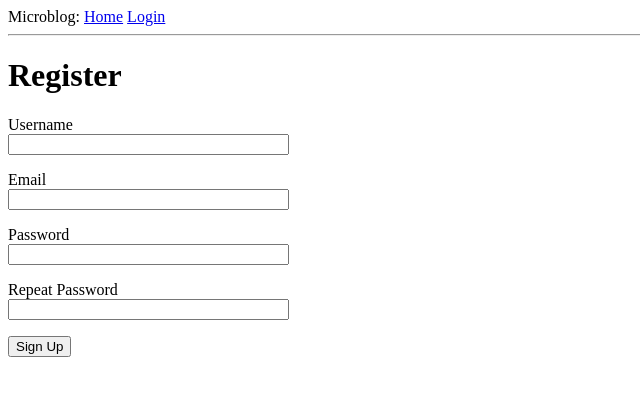
After one commit to noor188/Blog-Flask-Web-Application, a Flask app: page /register in a window 1280 px wide. The commit adds this page. Shown: the top 396 px of the page, without its empty margins (0-640 px from the left). Run offline with Flask 3, Linux system fonts and the light colour scheme.

Commit message:
User Login system done !

```diff
--- a/app/forms.py
+++ b/app/forms.py
@@ -1,9 +1,29 @@
 from flask_wtf import FlaskForm
 from wtforms import StringField, PasswordField, BooleanField, SubmitField
-from wtforms.validators import DataRequired
+from wtforms.validators import DataRequired, Email, EqualTo, ValidationError
+from app import db
+import sqlalchemy as sa
+from app.models import User
 
 class LoginForm(FlaskForm):
-    username = StringField('Username', validators=[DataRequired()])
-    password = PasswordField('Password', validators=[DataRequired()])
+    username    = StringField('Username', validators=[DataRequired()])
+    password    = PasswordField('Password', validators=[DataRequired()])
     remember_me = BooleanField('Remember Me')
-    submit = SubmitField('Sign In')
+    submit      = SubmitField('Sign In')
+
+class RegisterForm(FlaskForm):
+    username    = StringField('Username', validators=[DataRequired()])
+    email       = StringField('Email', validators=[DataRequired(), Email()])
+    password    = PasswordField('Password', validators=[DataRequired()])
+    password2   = PasswordField('Repeat Password', validators=[DataRequired(), EqualTo('password')])
+    submit      = SubmitField('Sign Up')
+
+    def validate_username(self, username):
+        statement = sa.select(User).where(User.username == username.data)
+        if db.session.scalar(statement):
+            raise ValidationError("username already exist!")
+
+    def validate_email(self, email):
+        statement = sa.select(User).where(User.email == email.data)
+        if db.session.scalar(statement):
+            raise ValidationError("email already exist!")
--- a/app/routes.py
+++ b/app/routes.py
@@ -1,11 +1,16 @@
-from app import app
-from flask import render_template, flash, redirect, url_for
-from app.forms import LoginForm
+from app import app, db
+from flask import render_template, flash, redirect, url_for, request, abort
+from app.forms import LoginForm, RegisterForm
+from flask_login import login_user, logout_user, login_required, current_user
+from app.models import User
+import sqlalchemy as sa
+from django.utils.http import url_has_allowed_host_and_scheme
 
 @app.route('/')
 @app.route('/index')
+@login_required
 def index():
-    user = {'username': 'Noor'}
+
     posts = [
     {
         'author': {'username':'John'},
@@ -15,12 +20,51 @@ def index():
         'author': {'username':'Suzan'},
         'body': 'The Avengers movie was so cool!'
     }]
-    return render_template('index.html', title='Home', user=user, posts=posts)
+    return render_template('index.html', title='Home', posts=posts)
 
 @app.route("/login", methods=['GET', 'POST'])
 def login():
+
+    if current_user.is_authenticated:
+        return redirect(url_for('index'))
     form = LoginForm()
     if form.validate_on_submit():
+
+        statment = sa.select(User).where( User.username== form.username.data)
+        user = db.session.scalar(statment)
+        if user is None or not (user.check_password(form.password.data)):
+            flash("Username does not exist or invalid password")
+            return redirect(url_for('login'))
+
+        login_user(user, remember=form.remember_me.data)
         flash("Login Requested for user {}, remember_me={}".format(form.username.data, form.remember_me.data))
+
+        next = request.args.get('next')
+        if not next or urlsplit(next).netloc != '':
+            next = url_for('index')
+
+        #return redirect(next or url_for('index'))
+        return redirect(next)
+    return render_template("login.html", title='Sign In', form=form)
+
+@app.route('/logout')
+@login_required
+def logout():
+    logout_user()
+    return redirect(url_for('login'))
+
+@app.route('/register', methods=["POST", "GET"])
+def register():
+
+    if current_user.is_authenticated:
         return redirect(url_for('index'))
-    return render_template("login.html", title='Sign In', form=form)
+
+    form = RegisterForm()
+    if form.validate_on_submit():
+        user = User(username = form.username.data, email = form.email.data)
+        user.set_password(form.password.data)
+        db.session.add(user)
+        db.session.commit()
+        flash("Congratulations, you are now a registered user!")
+        return redirect(url_for('login'))
+    return render_template("register.html", title="Register", form=form)
--- a/app/templates/base.html
+++ b/app/templates/base.html
@@ -12,7 +12,11 @@
 <body>
     <div>Microblog:
         <a href="{{ url_for('index') }}">Home</a>
+        {% if current_user.is_authenticated %}
+        <a href="{{ url_for('logout')}}">Logout</a>
+        {% else %}
         <a href="{{ url_for('login') }}">Login</a>
+        {% endif %}
     </div>
     <hr>
     {% with messages = get_flashed_messages() %}
--- a/app/templates/index.html
+++ b/app/templates/index.html
@@ -1,7 +1,9 @@
 {% extends "base.html" %}
 
 {% block content%}
-    <h1>Hi, {{ user.username }}</h1>
+    {% if current_user.is_authenticated %}
+    <h1>Hi, {{ current_user.username }}</h1>
+    {% endif %}
     {% for post in posts %}
     <div><p>{{ post.author.username}} says: <b>{{ post.body }}</b></p></div>
     {% endfor %}
--- a/app/templates/login.html
+++ b/app/templates/login.html
@@ -21,4 +21,5 @@
     <p>{{ form.remember_me() }} {{ form.remember_me.label }}</p>
     <p>{{ form.submit() }}</p>
 </form>
+<p>New user ?<a href="{{url_for('register')}}">Register</a></p>
 {% endblock %}
--- /dev/null
+++ b/app/templates/register.html
@@ -0,0 +1,40 @@
+{% extends 'base.html' %}
+
+{% block content %}
+<h1>Register</h1>
+<form action="" method="post" novalidate>
+    {{ form.hidden_tag() }}
+    <p>
+        {{ form.username.label }}<br>
+        {{ form.username(size=32) }}
+        {% for error in form.username.errors %}
+        <span style="color: red;">{{ error }}</span>
+        {% endfor %}
+    </p>
+    <p>
+        {{ form.email.label }}<br>
+        {{ form.email(size=32) }}
+        {% for error in form.email.errors %}
+        <span style="color: red;">{{ error }}</span>
+        {% endfor %}
+    </p>
+    <p>
+        {{ form.password.label }}<br>
+        {{ form.password(size=32) }}
+        {% for error in form.password.errors %}
+        <span style="color: red;">{{ error }}</span>
+        {% endfor %}
+    </p>
+    <p>
+        {{ form.password2.label }}<br>
+        {{ form.password2(size=32) }}
+        {% for error in form.password2.errors %}
+        <span style="color: red;">{{ error }}</span>
+        {% endfor %}
+    </p>
+    <p>
+        {{ form.submit()}}
+    </p>
+</form>
+
+{% endblock %}
```
Also changed, not shown: app/__init__.py (+6 -4 lines), app/models.py (+4 -4 lines), app/app.db.
